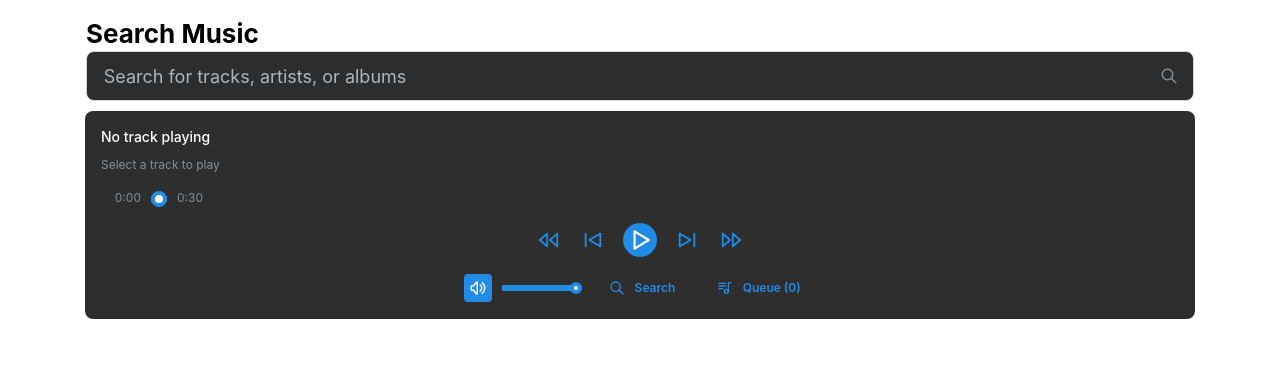
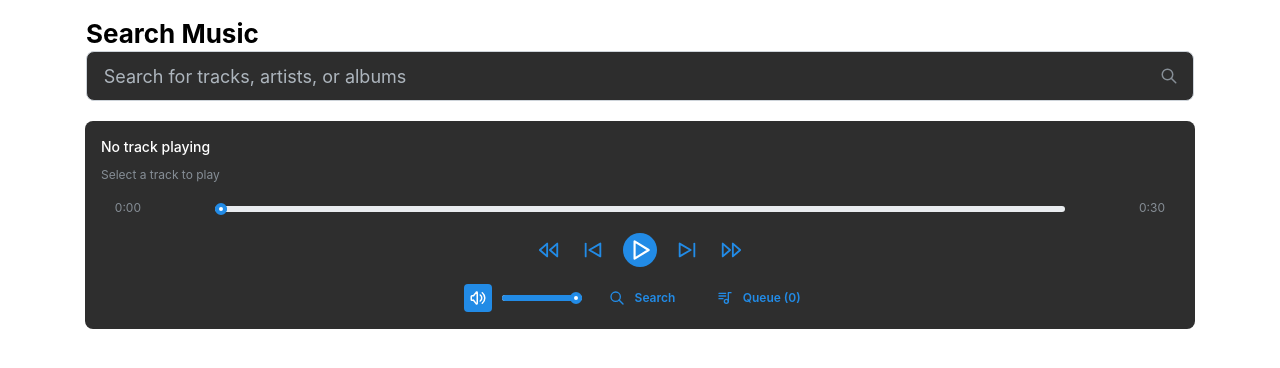
Before and after one commit to SahilChhatbar/musify, a React (Vite) app in the folder musify/: page /search in a window 1280 px wide. Shown: the top 368 px of the page. Built offline with nearby package versions, Linux system fonts and the light colour scheme.

Commit message:
fixed track duration slider issue

```diff
--- a/musify/src/pages/home/components/Player.tsx
+++ b/musify/src/pages/home/components/Player.tsx
@@ -25,8 +25,10 @@ import {
 import { MusicPlayerProps } from "../../../types/types";
 import { usePlayerContext } from "../../../context/PlayerContext";
 import { formatTime } from "../../../util/formatTime";
+import { useNavigate } from "react-router";
 
 const MusicPlayer = ({ onSearch }: MusicPlayerProps) => {
+  const navigate = useNavigate();
   const {
     playerState,
     togglePlay,
@@ -39,7 +41,7 @@ const MusicPlayer = ({ onSearch }: MusicPlayerProps) => {
 
   const [isMuted, setIsMuted] = useState(false);
   const [sliderValue, setSliderValue] = useState(0);
-  const [isDragging, _setIsDragging] = useState(false);
+  const [isDragging, setIsDragging] = useState(false);
 
   const duration = playerState.currentTrack?.duration
     ? Math.min(30, playerState.currentTrack.duration)
@@ -47,7 +49,8 @@ const MusicPlayer = ({ onSearch }: MusicPlayerProps) => {
 
   useEffect(() => {
     if (!isDragging && playerState?.currentTrack) {
-      setSliderValue((playerState.currentTime / duration) * 100);
+      const percentage = (playerState.currentTime / duration) * 100;
+      setSliderValue(percentage);
     }
   }, [playerState.currentTime, duration, isDragging]);
 
@@ -67,10 +70,9 @@ const MusicPlayer = ({ onSearch }: MusicPlayerProps) => {
   };
 
   const handleTimeChange = (value: number) => {
-    setSliderValue(value);
+    const newTime = (value / 100) * duration;
     if (playerState?.currentTrack) {
-      const timePosition = (value / 100) * duration;
-      skipForward(timePosition - playerState.currentTime);
+      skipForward(newTime - playerState.currentTime);
     }
   };
 
@@ -88,10 +90,10 @@ const MusicPlayer = ({ onSearch }: MusicPlayerProps) => {
                 <Image
                   src={
                     playerState?.currentTrack?.album?.cover_medium ||
-                    "/api/placeholder/60/60"
+                    "/api/placeholder/60/160"
                   }
                   width={60}
-                  height={60}
+                  height={120}
                   radius="md"
                   alt={playerState?.currentTrack?.title}
                 />
@@ -126,21 +128,29 @@ const MusicPlayer = ({ onSearch }: MusicPlayerProps) => {
             </Group>
           )}
         </Group>
-        <Group justify="apart" gap="xs">
+        <Group justify="apart" gap="xs" w="100%">
           <Text size="xs" c="dimmed" w={40} ta="right">
             {formatTime(playerState?.currentTime)}
           </Text>
           <Slider
             value={sliderValue}
-            onChange={setSliderValue}
-            onChangeEnd={handleTimeChange}
-            className="flex-1"
+            onChange={(value) => {
+              setIsDragging(true);
+              setSliderValue(value);
+            }}
+            onChangeEnd={(value) => {
+              setIsDragging(false);
+              handleTimeChange(value);
+            }}
+            w="100%"
+            maw={850}
             color="blue"
-            size="md"
+            size="sm"
             radius="xl"
             min={0}
-            max={duration}
-            step={1}
+            mx="auto"
+            max={100}
+            step={0.1}
           />
           <Text size="xs" c="dimmed" w={40}>
             {formatTime(duration)}
@@ -225,7 +235,7 @@ const MusicPlayer = ({ onSearch }: MusicPlayerProps) => {
             size="xs"
             variant="subtle"
             leftSection={<IconPlaylist size={16} />}
-            onClick={() => (window.location.href = "/queue")}
+            onClick={() => navigate("/queue")}
           >
             Queue ({playerState.queue.length})
           </Button>
--- a/musify/src/pages/home/components/Search.tsx
+++ b/musify/src/pages/home/components/Search.tsx
@@ -11,7 +11,7 @@ import {
   Loader,
   Center,
   Notification,
-  Title
+  Title,
 } from "@mantine/core";
 import {
   IconSearch,
@@ -66,6 +66,7 @@ const Search = () => {
         onChange={handleSearchChange}
         size="lg"
         radius="md"
+        mb={20}
         styles={{
           input: {
             backgroundColor: "#2D2D2D",
@@ -95,9 +96,6 @@ const Search = () => {
         )}
       {!isLoading && !error && data?.data && data.data.length > 0 && (
         <>
-          <Text className="mb-4 text-sm text-gray-400">
-            Found {data.data.length} tracks for "{debouncedSearchTerm}"
-          </Text>
           <SimpleGrid
             cols={{ base: 1, sm: 2, md: 3 }}
             spacing="lg"
@@ -113,9 +111,7 @@ const Search = () => {
               >
                 <Card.Section>
                   <Image
-                    src={
-                      track?.album?.cover_medium || "/api/placeholder/300/300"
-                    }
+                    src={track?.album?.cover_big || "/api/placeholder/300/300"}
                     height={180}
                     alt={track?.title}
                   />
```
